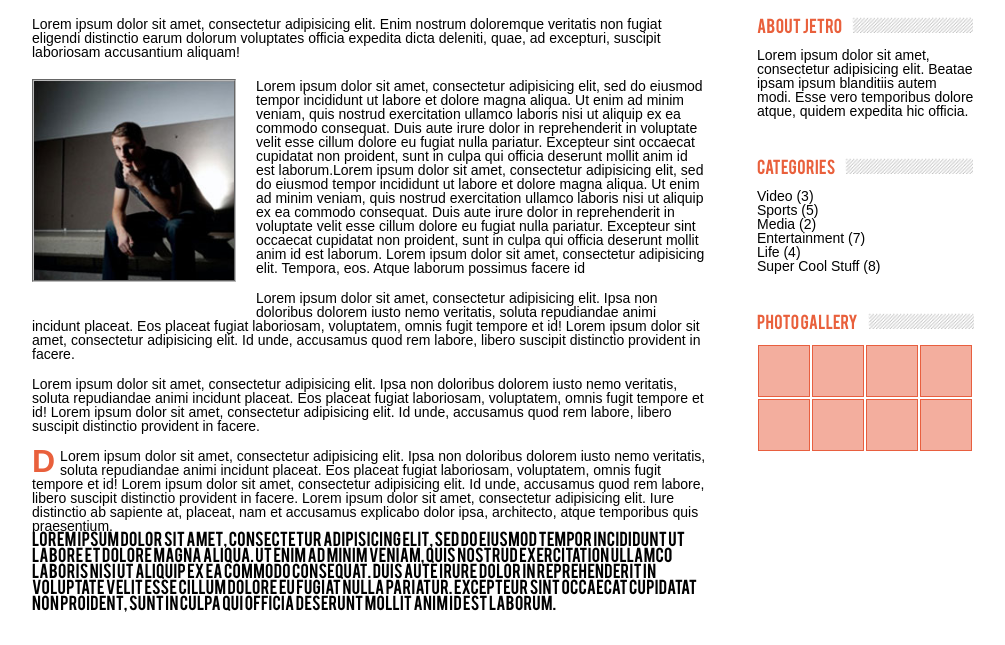
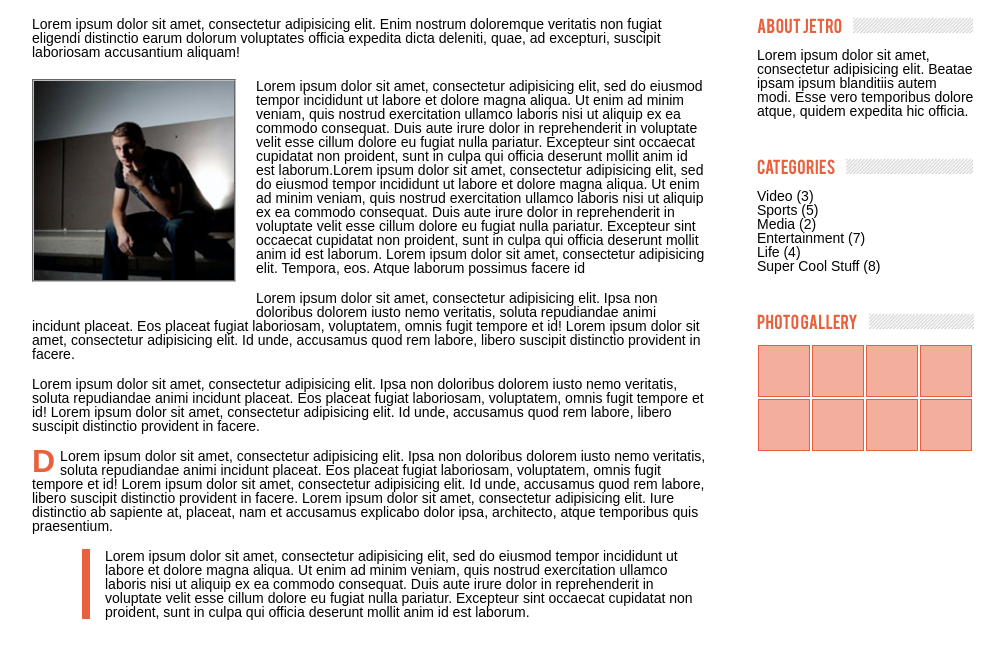
Before and after one commit to dmytro-revak/htmlcss-homework, a plain HTML site: page CSS/index2.html in a window 1280 px wide. Shown: the part 125-770 px from the top of the page, without its empty margins (172-1177 px from the left). Drawn offline with Linux system fonts and the light colour scheme.

Commit message:
fix index2 file

```diff
--- a/CSS/index2.html
+++ b/CSS/index2.html
@@ -54,7 +54,7 @@
                         adipisicing elit. Id unde, accusamus quod rem labore, libero suscipit distinctio provident in facere. Lorem ipsum dolor sit amet, consectetur adipisicing elit. Iure distinctio ab sapiente at, placeat, nam et accusamus explicabo
                         dolor ipsa, architecto, atque temporibus quis praesentium.
                     </p>
-                    <blockquote>
+                    <blockquote class="quote">
                         Lorem ipsum dolor sit amet, consectetur adipisicing elit, sed do eiusmod tempor incididunt ut labore et dolore magna aliqua. Ut enim ad minim veniam, quis nostrud exercitation ullamco laboris nisi ut aliquip ex ea commodo consequat. Duis aute irure dolor
                         in reprehenderit in voluptate velit esse cillum dolore eu fugiat nulla pariatur. Excepteur sint occaecat cupidatat non proident, sunt in culpa qui officia deserunt mollit anim id est laborum.
                     </blockquote>
```
